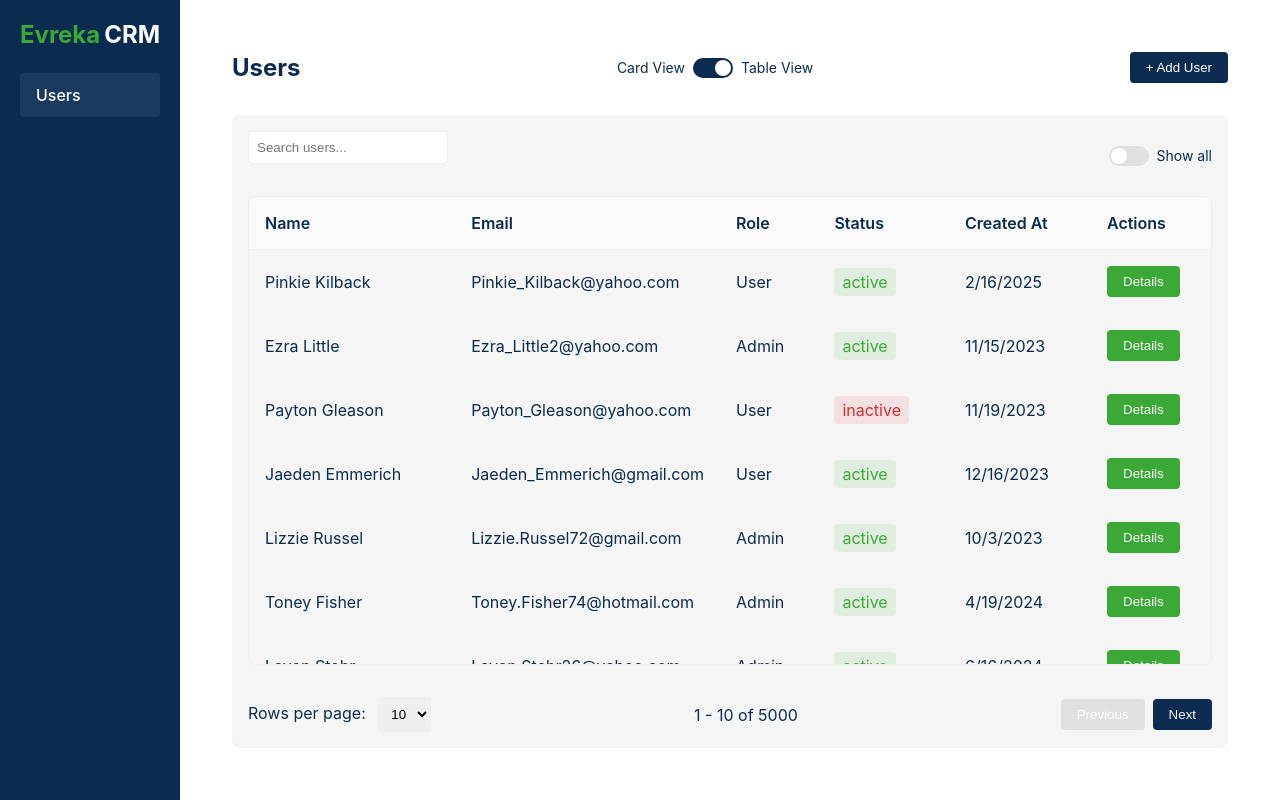
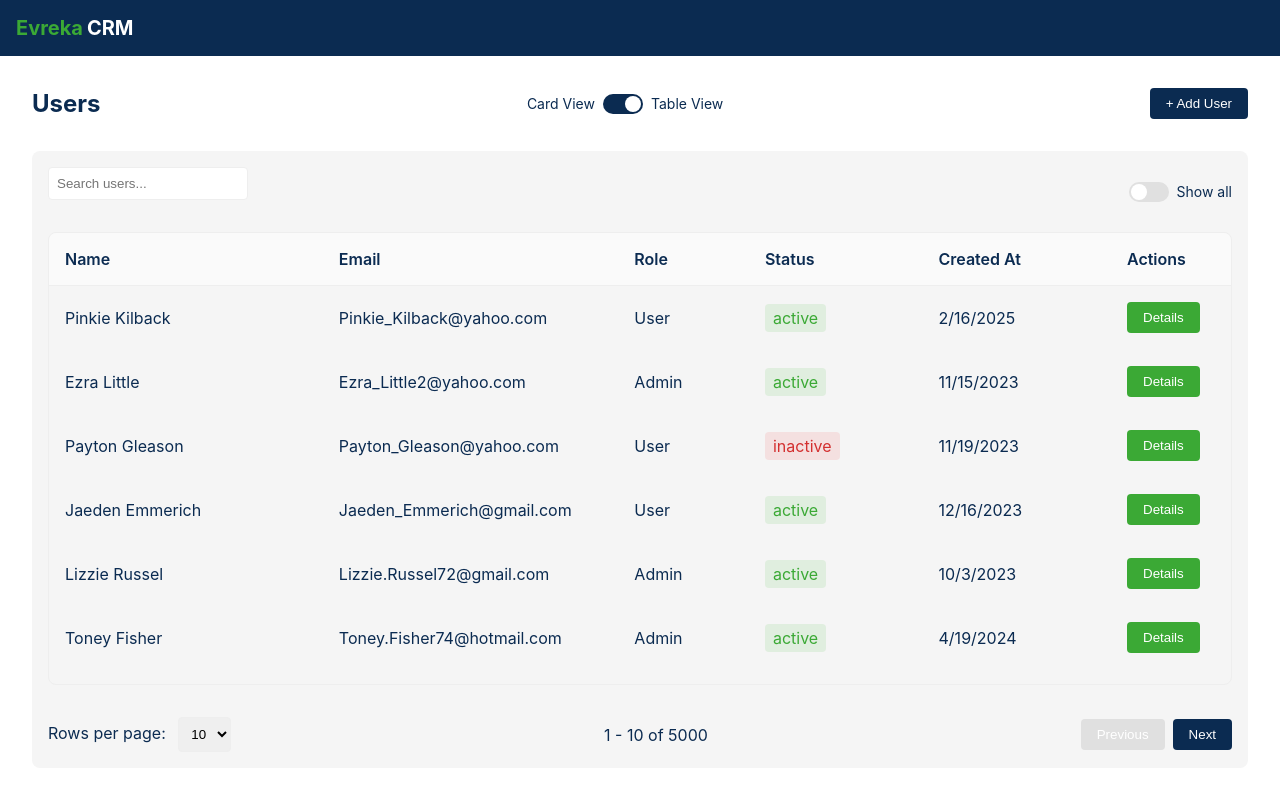
Before and after one commit to korhankosece/Evreka-CRM, a React (Vite) app: page / in a window 1280 px wide. Built offline with nearby package versions, Linux system fonts and the light colour scheme.

Commit message:
Style improvements

```diff
--- a/src/components/common/Card/Card.styles.ts
+++ b/src/components/common/Card/Card.styles.ts
@@ -2,7 +2,7 @@ import styled from 'styled-components';
 
 export const CardContainer = styled.div`
   background: ${({ theme }) => theme.colors.background.paper};
-  border-radius: ${({ theme }) => theme.shape.borderRadius};
+  border-radius: ${({ theme }) => theme.borderRadius.medium};
   box-shadow: ${({ theme }) => theme.shadows.small};
   height: 100%;
   display: flex;
--- a/src/components/user/UserCard/UserCard.styles.ts
+++ b/src/components/user/UserCard/UserCard.styles.ts
@@ -14,8 +14,8 @@ export const UserInfo = styled.div`
 export const UserName = styled.h3`
   margin: 0;
   color: ${({ theme }) => theme.colors.text.primary};
-  font-size: ${({ theme }) => theme.typography.h6.fontSize};
-  font-weight: ${({ theme }) => theme.typography.h6.fontWeight};
+  font-size: 1rem;
+  font-weight: 500;
 `;
 
 export const UserEmail = styled.p`
--- a/src/components/user/VirtualizedCardList/VirtualizedCardList.styles.ts
+++ b/src/components/user/VirtualizedCardList/VirtualizedCardList.styles.ts
@@ -27,7 +27,7 @@ export const LoadingContainer = styled.div`
   height: 100%;
   width: 100%;
   color: ${({ theme }) => theme.colors.text.secondary};
-  font-size: ${({ theme }) => theme.typography.h6.fontSize};
+  font-size: 1rem;
 `;
 
 export const ErrorContainer = styled(LoadingContainer)`
--- a/src/layouts/default/Layout.styles.ts
+++ b/src/layouts/default/Layout.styles.ts
@@ -1,30 +1,29 @@
 import styled from 'styled-components';
-import { NavLink as RouterNavLink } from 'react-router-dom';
 
 export const LayoutContainer = styled.div`
   display: flex;
+  flex-direction: column;
   min-height: 100%;
   height: 100vh;
   height: 100dvh; /* Modern browsers - accounts for mobile browser chrome */
 `;
 
-export const Sidebar = styled.nav`
-  width: 180px;
+export const Header = styled.header`
   background-color: ${({ theme }) => theme.colors.primary.main};
-  padding: ${({ theme }) => theme.spacing(2.5)};
+  padding: ${({ theme }) => theme.spacing(2)};
   box-shadow: ${({ theme }) => theme.shadows.medium};
-  overflow-y: auto;
+  display: flex;
+  align-items: center;
+  justify-content: space-between;
 `;
 
 export const LogoContainer = styled.div`
   display: flex;
   align-items: center;
-  justify-content: center;
-  margin-bottom: ${({ theme }) => theme.spacing(3)};
 `;
 
 export const LogoTitle = styled.h1`
-  font-size: 1.5rem;
+  font-size: 1.25rem;
   font-weight: 700;
   margin: 0;
   display: flex;
@@ -37,37 +36,11 @@ export const LogoText = styled.span<{ $variant?: 'primary' | 'contrast' }>`
     $variant === 'primary' ? theme.colors.success.main : theme.colors.primary.contrastText};
 `;
 
-export const NavList = styled.ul`
-  list-style: none;
-  padding: 0;
-  margin: 0;
+export const MainContent = styled.main`
+  flex: 1;
+  background-color: ${({ theme }) => theme.colors.background.default};
+  overflow-y: auto; /* Allow content area to scroll independently */
   display: flex;
   flex-direction: column;
-  gap: ${({ theme }) => theme.spacing(1)};
+  min-height: 0; /* Important for proper flex behavior */
 `;
-
-export const NavLink = styled(RouterNavLink)`
-  color: ${({ theme }) => theme.colors.primary.contrastText};
-  text-decoration: none;
-  padding: ${({ theme }) => `${theme.spacing(1.5)} ${theme.spacing(2)}`};
-  display: block;
-  border-radius: ${({ theme }) => theme.borderRadius.small};
-  font-weight: 500;
-  transition: all 0.2s ease-in-out;
-
-  &:hover {
-    background-color: ${({ theme }) => theme.colors.primary.dark};
-  }
-
-  &.active {
-    background-color: ${({ theme }) => theme.colors.primary.light};
-  }
-`;
-
-export const MainContent = styled.main`
-  flex: 1;
-  padding: ${({ theme }) => theme.spacing(2.5)};
-  background-color: ${({ theme }) => theme.colors.background.default};
-  overflow-y: auto; /* Allow content area to scroll independently */
-  height: 100%; /* Take full height of container */
-`;
--- a/src/layouts/default/Layout.tsx
+++ b/src/layouts/default/Layout.tsx
@@ -1,9 +1,7 @@
 import { Outlet } from 'react-router-dom';
 import {
   LayoutContainer,
-  Sidebar,
-  NavList,
-  NavLink,
+  Header,
   MainContent,
   LogoContainer,
   LogoTitle,
@@ -13,21 +11,14 @@ import {
 const Layout = () => {
   return (
     <LayoutContainer>
-      <Sidebar>
+      <Header>
         <LogoContainer>
           <LogoTitle>
             <LogoText $variant="primary">Evreka</LogoText>
             <LogoText>CRM</LogoText>
           </LogoTitle>
         </LogoContainer>
-        <NavList>
-          <li>
-            <NavLink to="/" end>
-              Users
-            </NavLink>
-          </li>
-        </NavList>
-      </Sidebar>
+      </Header>
       <MainContent>
         <Outlet />
       </MainContent>
--- a/src/pages/UserList/UserList.styles.ts
+++ b/src/pages/UserList/UserList.styles.ts
@@ -24,7 +24,7 @@ export const Header = styled.div`
 
 export const TableContainer = styled.div`
   background-color: ${({ theme }) => theme.colors.background.paper};
-  border-radius: ${({ theme }) => theme.shape.borderRadius};
+  border-radius: ${({ theme }) => theme.borderRadius.medium};
   padding: 1rem;
   flex: 1;
   min-height: 0;
--- a/src/styles/styled.d.ts
+++ b/src/styles/styled.d.ts
@@ -53,47 +53,11 @@ declare module 'styled-components' {
       };
     };
     spacing: (multiplier: number) => string;
-    shape: {
-      borderRadius: string;
-    };
     borderRadius: {
       small: string;
       medium: string;
-      large: string;
-      round: string;
     };
     typography: {
-      fontFamily: string;
-      h1: {
-        fontSize: string;
-        fontWeight: number;
-        lineHeight: number;
-      };
-      h2: {
-        fontSize: string;
-        fontWeight: number;
-        lineHeight: number;
-      };
-      h3: {
-        fontSize: string;
-        fontWeight: number;
-        lineHeight: number;
-      };
-      h4: {
-        fontSize: string;
-        fontWeight: number;
-        lineHeight: number;
-      };
-      h5: {
-        fontSize: string;
-        fontWeight: number;
-        lineHeight: number;
-      };
-      h6: {
-        fontSize: string;
-        fontWeight: number;
-        lineHeight: number;
-      };
       body1: {
         fontSize: string;
         lineHeight: number;
@@ -102,16 +66,10 @@ declare module 'styled-components' {
         fontSize: string;
         lineHeight: number;
       };
-      button: {
-        fontSize: string;
-        fontWeight: number;
-        textTransform: string;
-      };
     };
     shadows: {
       small: string;
       medium: string;
-      large: string;
     };
   }
 }
--- a/src/styles/theme.ts
+++ b/src/styles/theme.ts
@@ -56,48 +56,11 @@ const spacing = (multiplier: number) => `${multiplier * 8}px`;
 export const theme: DefaultTheme = {
   colors,
   spacing,
-  shape: {
-    borderRadius: '8px',
-  },
   borderRadius: {
     small: '4px',
     medium: '8px',
-    large: '12px',
-    round: '50%',
   },
   typography: {
-    fontFamily:
-      "'Inter', -apple-system, BlinkMacSystemFont, 'Segoe UI', Roboto, Oxygen, Ubuntu, Cantarell, 'Open Sans', 'Helvetica Neue', sans-serif",
-    h1: {
-      fontSize: '2.5rem',
-      fontWeight: 600,
-      lineHeight: 1.2,
-    },
-    h2: {
-      fontSize: '2rem',
-      fontWeight: 600,
-      lineHeight: 1.3,
-    },
-    h3: {
-      fontSize: '1.75rem',
-      fontWeight: 600,
-      lineHeight: 1.3,
-    },
-    h4: {
-      fontSize: '1.5rem',
-      fontWeight: 500,
-      lineHeight: 1.4,
-    },
-    h5: {
-      fontSize: '1.25rem',
-      fontWeight: 500,
-      lineHeight: 1.4,
-    },
-    h6: {
-      fontSize: '1rem',
-      fontWeight: 500,
-      lineHeight: 1.4,
-    },
     body1: {
       fontSize: '1rem',
       lineHeight: 1.5,
@@ -106,15 +69,9 @@ export const theme: DefaultTheme = {
       fontSize: '0.875rem',
       lineHeight: 1.5,
     },
-    button: {
-      fontSize: '0.875rem',
-      fontWeight: 500,
-      textTransform: 'uppercase',
-    },
   },
   shadows: {
     small: '0 2px 4px rgba(0,0,0,0.1)',
     medium: '0 4px 8px rgba(0,0,0,0.1)',
-    large: '0 8px 16px rgba(0,0,0,0.1)',
   },
 } as const;
```
